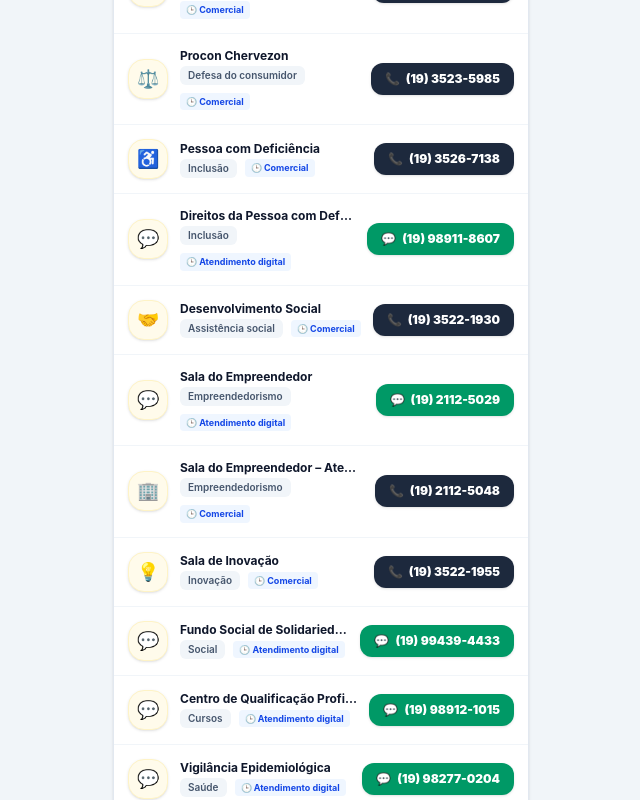
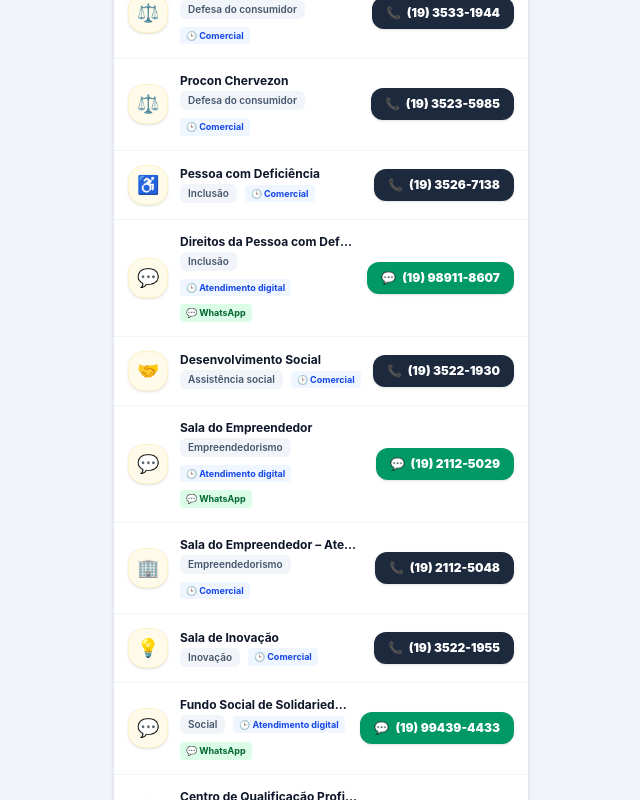
Before and after one commit to GERALDOF1978/Sobradao360, a Next.js app: page /utilidades in a window 1280 px wide. Shown: the part 2000-2800 px from the top of the page, without its empty margins (319-959 px from the left). Built offline with nearby package versions, Linux system fonts and the light colour scheme; no server answers; the database is empty.

Commit message:
Finalizar organização dos canais WhatsApp

```diff
--- a/src/components/TelefonesUteisLista.tsx
+++ b/src/components/TelefonesUteisLista.tsx
@@ -45,7 +45,6 @@ export default function TelefonesUteisLista() {
       item.telefone.includes(busca);
 
     if (filtroAtivo === "Todos") return correspondeBusca;
-    if (filtroAtivo === "WhatsApp") return correspondeBusca && item.isWhatsapp;
     return correspondeBusca && item.categoria.toLowerCase().includes(filtroAtivo.toLowerCase());
   });
 
@@ -68,7 +67,10 @@ export default function TelefonesUteisLista() {
             {cat === "Internet" && "🌐 "}
             {cat === "Saúde" && "🏥 "}
             {cat === "Emergência" && "🚨 "}
-            {cat === "WhatsApp" && "💬 "}
+            {cat === "Prefeitura" && "🏛️ "}
+            {cat === "Segurança" && "🛡️ "}
+            {cat === "Transporte" && "🚌 "}
+            {cat === "Social" && "🤝 "}
             {cat}
           </button>
         ))}
@@ -125,6 +127,9 @@ export default function TelefonesUteisLista() {
                           {`🕒 ${item.horario}`}
                         </span>
                       )}
+                      {item.isWhatsapp && (
+                        <span className="text-[9px] font-bold px-1.5 py-0.5 rounded bg-green-100 text-green-800">💬 WhatsApp</span>
+                      )}
                     </div>
                   </div>
                 </div>
```
